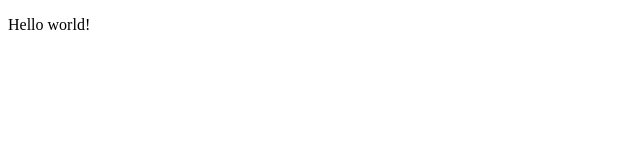
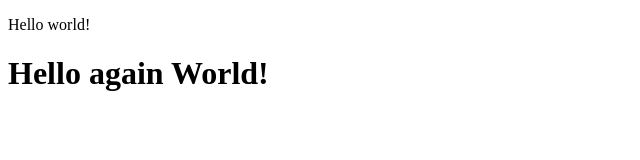
Before and after one commit to MosbySchmosby/project, a plain HTML site: page index.html in a window 1280 px wide. Shown: the whole page, without its empty margins (0-640 px from the left). Drawn offline with Linux system fonts and the light colour scheme.

Commit message:
second commit

```diff
--- a/index.html
+++ b/index.html
@@ -8,5 +8,6 @@
 <body>
     <p>Hello world!</p>
     <script src='js/script.js'></script>
+    <h1>Hello again World!</h1>
 </body>
 </html>
```
